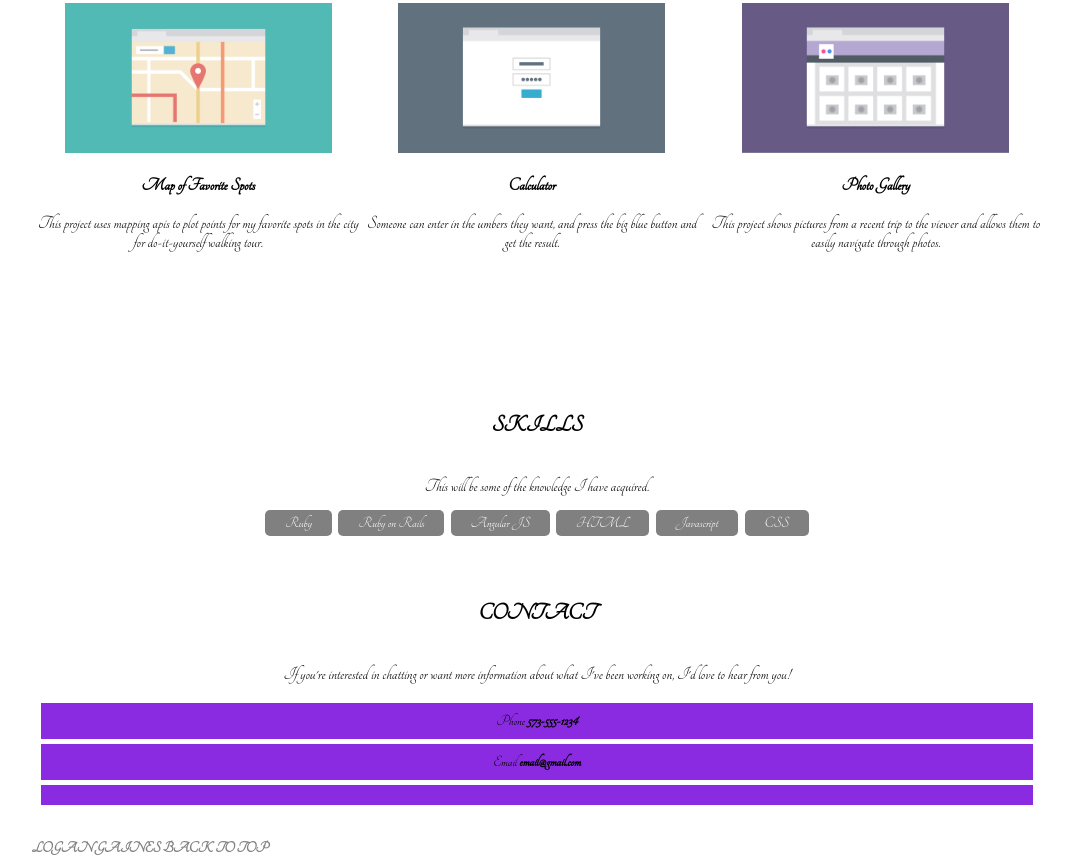
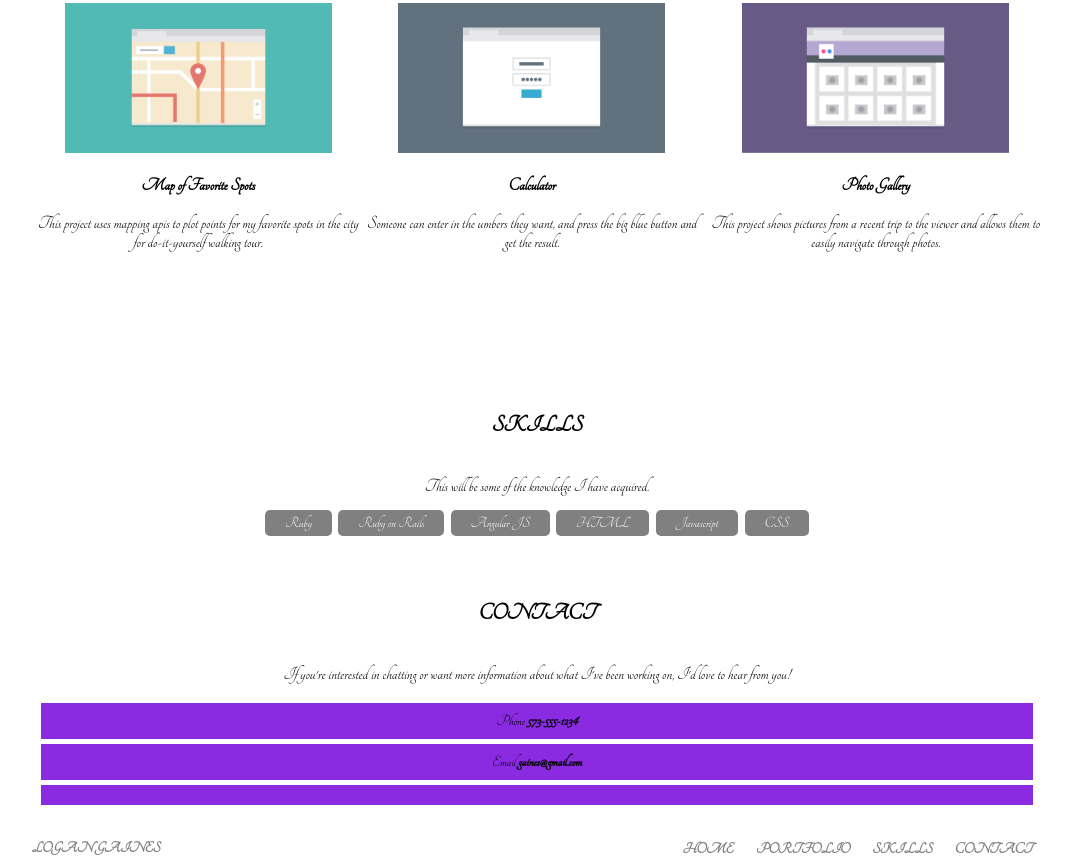
Before and after one commit to LoganGaines96/Techdegree-Project-2, a plain HTML site: page index.html in a window 1280 px wide. Shown: the part 894-1760 px from the top of the page, without its empty margins (103-1174 px from the left). Drawn offline with Linux system fonts and the light colour scheme.

Commit message:
fixed the footer issues
Added new code to the 768px media query. replaced selector for backtotop with .backtop

changed href on line 98 from #myname to #top

```diff
--- a/css/style.css
+++ b/css/style.css
@@ -115,10 +115,14 @@ img {
         padding-top: 10px;
     }
 
-    #backToTop {
+    .backtop {
         float: right;
 
     }
+
+    .footer-nav {
+        display:none;
+     }
 
   @media (min-width: 768px ) {
 
@@ -172,11 +176,28 @@ img {
         display:inline-block;
     }
 
-  }
-
-  .footer-nav {
-     display:none;
-  }
+    .footer-nav {
+        display: block;
+        float: right;
+      }
+      .backtop {
+        display: none;
+      }
+      footer nav,
+      footer nav li ul{
+        background: none;
+      }
+      .footer-nav ul {
+        text-align: right;
+        border: none;
+        padding: 0;
+        margin: 0;
+        line-height: 0.50;
+      }
+      .footer-nav li {
+        background-color: transparent;
+        padding: 0;
+      }
 
 @media (min-width: 1024px) {
 
--- a/index.html
+++ b/index.html
@@ -87,7 +87,7 @@
                 </p>
                 <ul>
                     <li>Phone <strong>573-555-1234</strong></li>
-                    <li>Email <strong>email@gmail.com</strong><li>
+                    <li>Email <strong>gaines@gmail.com</strong><li>
                 </ul>
             </aside>
 
@@ -95,7 +95,7 @@
 
         <footer class="main-footer clearfix">
             <span class="footername"><a href="#myname">Logan Gaines</a></span>
-            <span id="toTop" class="backtop " ><a href="#myname">Back To Top</a></span>
+            <span id="toTop" class="backtop " ><a href="#top">Back To Top</a></span>
 
             <nav class="footer-nav">
             <ul>
```
